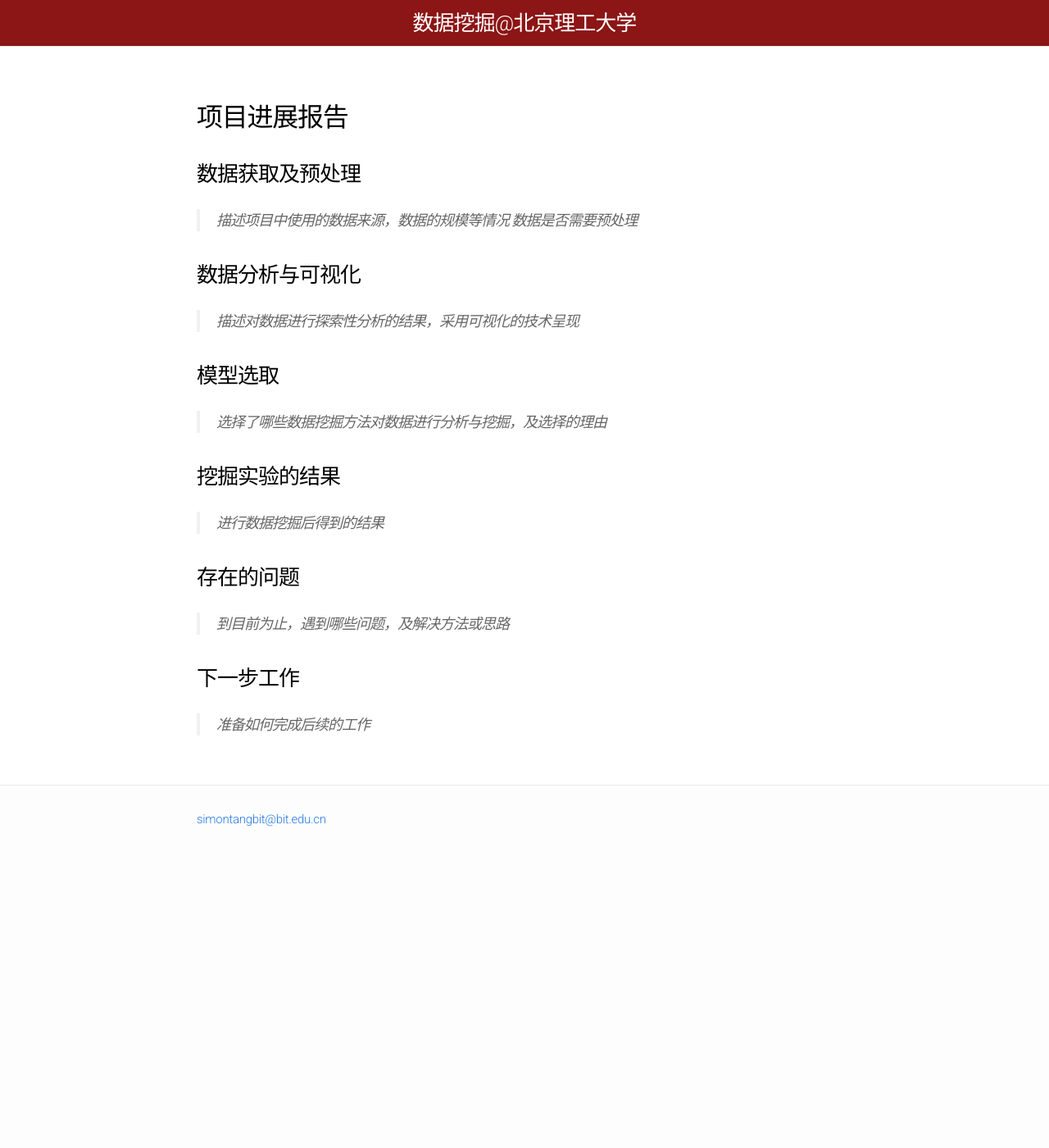
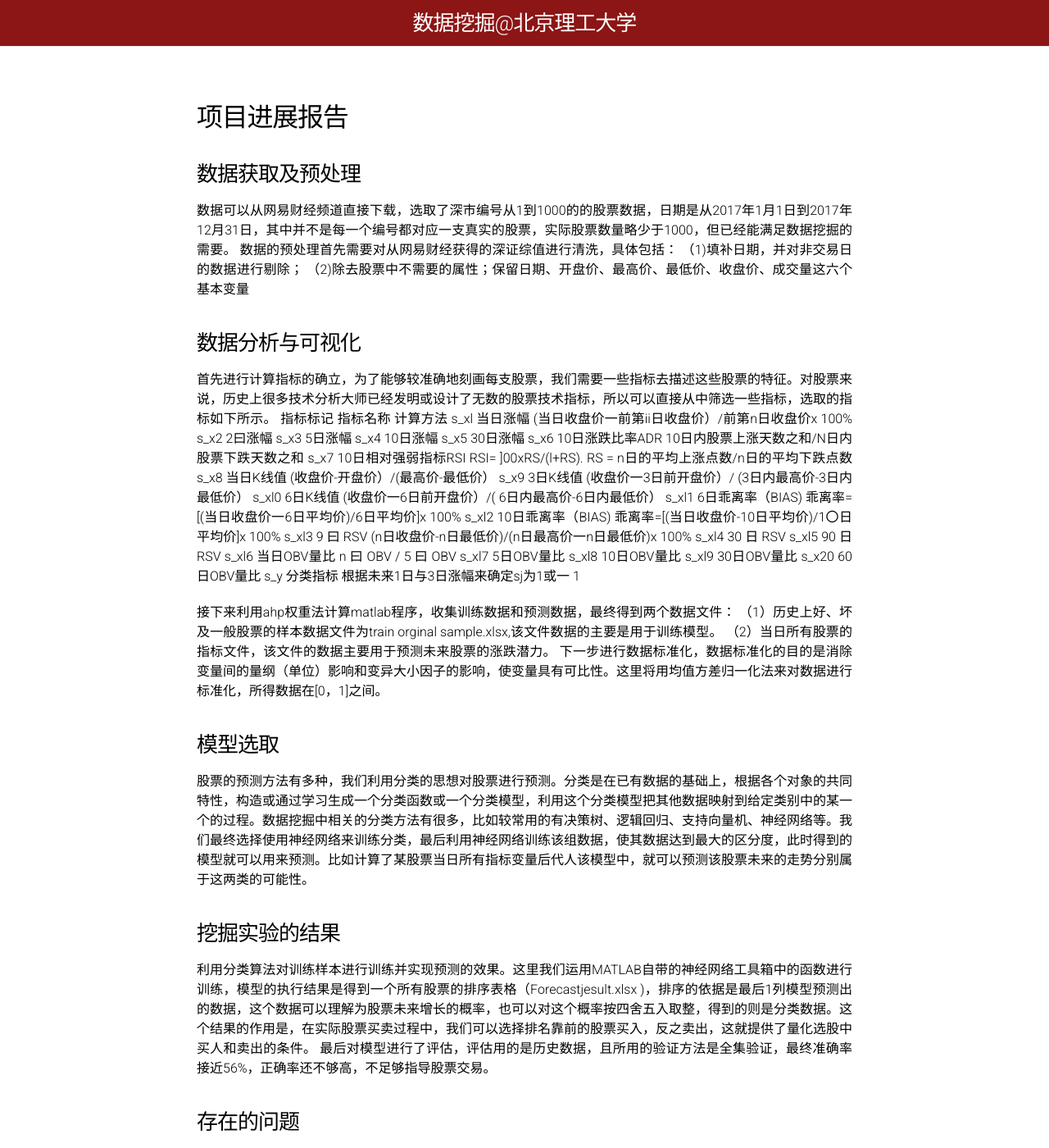
Before and after one commit to BITDM/bitdm.github.io, a Jekyll site: the page built from 2018/projects/P05/midterm.md, in a window 1280 px wide and 1400 px high. Shown: the whole window at 82% size. Built offline with Jekyll 4.4.1, drawn with Linux system fonts in a browser that asks for light colours; our own code applies the rules of GitHub Pages for plain Markdown files; some of the changed text lies outside the part shown.

Commit message:
基于神经网络的股票预测分析中期报告

```diff
--- a/2018/projects/P05/midterm.md
+++ b/2018/projects/P05/midterm.md
@@ -8,25 +8,52 @@ permalink: /2018/projects/p05/midterm/
 
 ### 数据获取及预处理
 
-> 描述项目中使用的数据来源，数据的规模等情况
-> 数据是否需要预处理
+  数据可以从网易财经频道直接下载，选取了深市编号从1到1000的的股票数据，日期是从2017年1月1日到2017年12月31日，其中并不是每一个编号都对应一支真实的股票，实际股票数量略少于1000，但已经能满足数据挖掘的需要。
+数据的预处理首先需要对从网易财经获得的深证综值进行清洗，具体包括：
+（1)填补日期，并对非交易日的数据进行剔除；
+（2)除去股票中不需要的属性；保留日期、开盘价、最高价、最低价、收盘价、成交量这六个基本变量
 
 ### 数据分析与可视化
 
-> 描述对数据进行探索性分析的结果，采用可视化的技术呈现
+首先进行计算指标的确立，为了能够较准确地刻画每支股票，我们需要一些指标去描述这些股票的特征。对股票来说，历史上很多技术分析大师已经发明或设计了无数的股票技术指标，所以可以直接从中筛选一些指标，选取的指标如下所示。
+指标标记	指标名称	计算方法
+s_xl	当日涨幅	(当日收盘价一前第ii日收盘价）/前第n日收盘价x 100%
+s_x2	2曰涨幅
+s_x3	5日涨幅
+s_x4  10日涨幅
+s_x5	30日涨幅
+s_x6	10日涨跌比率ADR	10日内股票上涨天数之和/N日内股票下跌天数之和
+s_x7	10日相对强弱指标RSI	RSI= ]00xRS/(l+RS). RS = n日的平均上涨点数/n日的平均下跌点数
+s_x8	当日K线值	(收盘价-开盘价）/(最高价-最低价）
+s_x9	3日K线值	(收盘价一3日前开盘价）/ (3日内最高价-3日内最低价）
+s_xl0	6日K线值	(收盘价一6日前开盘价）/( 6日内最高价-6日内最低价）
+s_xl1	6日乖离率（BIAS)	乖离率=[(当日收盘价一6日平均价)/6日平均价]x 100%
+s_xl2	10日乖离率（BIAS)	乖离率=[(当日收盘价-10日平均价)/1〇日平均价]x 100%
+s_xl3	9 曰 RSV	(n日收盘价-n日最低价)/(n日最高价一n日最低价)x 100%
+s_xl4	30 日 RSV
+s_xl5	90 日 RSV
+s_xl6	当日OBV量比	n 曰 OBV / 5 曰 OBV
+s_xl7	5日OBV量比
+s_xl8	10日OBV量比
+s_xl9	30日OBV量比
+s_x20	60日OBV量比
+s_y	分类指标	根据未来1日与3日涨幅来确定sj为1或一 1
+
+接下来利用ahp权重法计算matlab程序，收集训练数据和预测数据，最终得到两个数据文件：
+（1）历史上好、坏及一般股票的样本数据文件为train orginal sample.xlsx,该文件数据的主要是用于训练模型。
+（2）当日所有股票的指标文件，该文件的数据主要用于预测未来股票的涨跌潜力。
+    下一步进行数据标准化，数据标准化的目的是消除变量间的量纲（单位）影响和变异大小因子的影响，使变量具有可比性。这里将用均值方差归一化法来对数据进行标准化，所得数据在[0，1]之间。
 
 ### 模型选取
+   股票的预测方法有多种，我们利用分类的思想对股票进行预测。分类是在已有数据的基础上，根据各个对象的共同特性，构造或通过学习生成一个分类函数或一个分类模型，利用这个分类模型把其他数据映射到给定类别中的某一个的过程。数据挖掘中相关的分类方法有很多，比如较常用的有决策树、逻辑回归、支持向量机、神经网络等。我们最终选择使用神经网络来训练分类，最后利用神经网络训练该组数据，使其数据达到最大的区分度，此时得到的模型就可以用来预测。比如计算了某股票当日所有指标变量后代人该模型中，就可以预测该股票未来的走势分别属于这两类的可能性。
 
-> 选择了哪些数据挖掘方法对数据进行分析与挖掘，及选择的理由
+
 
 ### 挖掘实验的结果
-
-> 进行数据挖掘后得到的结果
+   利用分类算法对训练样本进行训练并实现预测的效果。这里我们运用MATLAB自带的神经网络工具箱中的函数进行训练，模型的执行结果是得到一个所有股票的排序表格（Forecastjesult.xlsx )，排序的依据是最后1列模型预测出的数据，这个数据可以理解为股票未来增长的概率，也可以对这个概率按四舍五入取整，得到的则是分类数据。这个结果的作用是，在实际股票买卖过程中，我们可以选择排名靠前的股票买入，反之卖出，这就提供了量化选股中买人和卖出的条件。
+   最后对模型进行了评估，评估用的是历史数据，且所用的验证方法是全集验证，最终准确率接近56%，正确率还不够高，不足够指导股票交易。
 
 ### 存在的问题
-
-> 到目前为止，遇到哪些问题，及解决方法或思路
-
+   最终结果的准确率偏低，变量的选取存在一定的问题，并不确定这些变量是否都有效，如果有效性差，不仅使程序需要处理的数据量增多，且还会影响模型的准确程度，因为相关性差或数据质量差的变量有可能稀释模型的作用。解决方法是在进行模型的训练前，增加一步变量的筛选
 ### 下一步工作
-
-> 准备如何完成后续的工作
+   利用数据相关性分析方法来确定变量之间的相关性，并定义一个相关系数阈值，来最终筛选出效果显著的变量，并通过这些变量重新训练模型。
```
